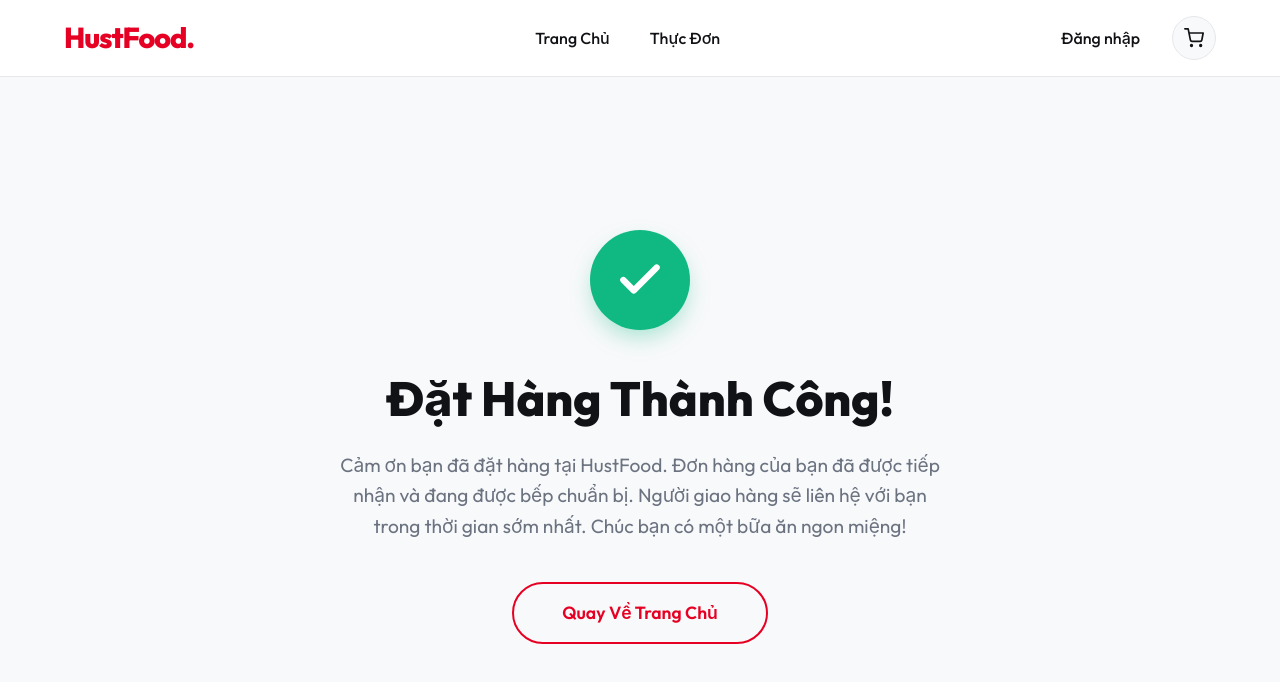
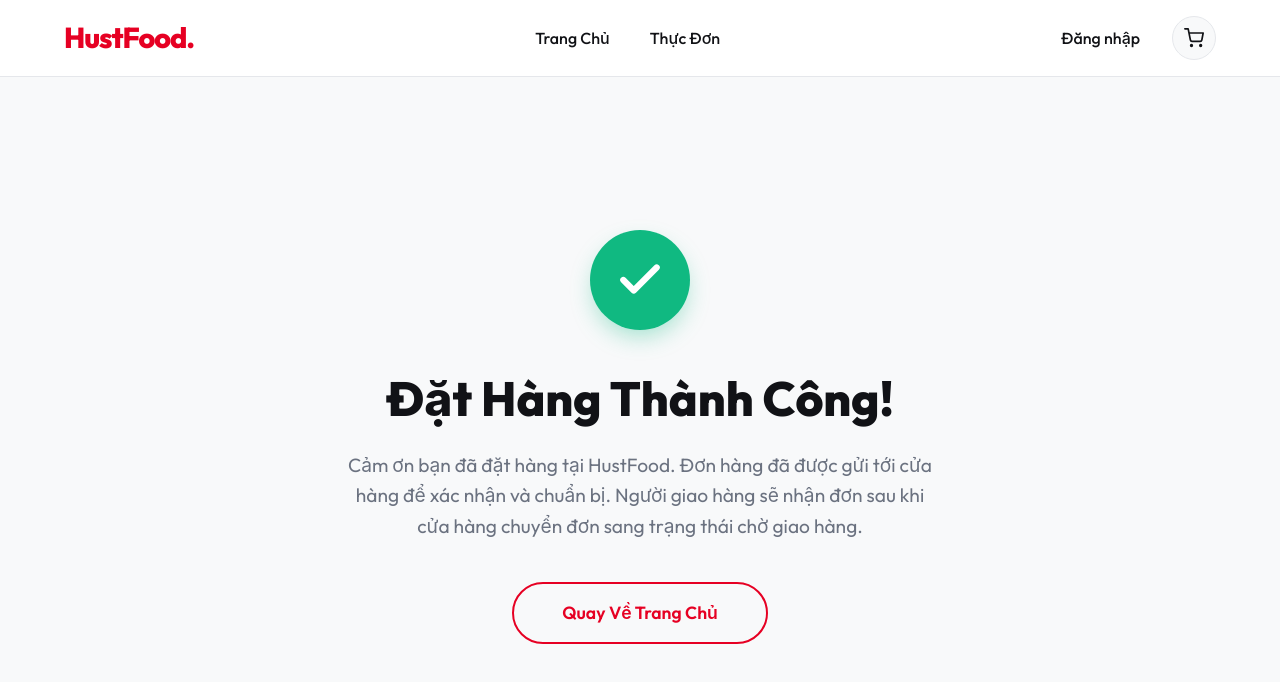
Before and after one commit to iwantagf/HustFood, a Next.js app: page /success in a window 1280 px wide. Shown: the top 682 px of the page. Built offline with nearby package versions, Linux system fonts and the light colour scheme; no server answers.

Commit message:
fix: clarify shipper order readiness flow

```diff
--- a/src/app/shipper/page.js
+++ b/src/app/shipper/page.js
@@ -309,7 +309,7 @@ export default function ShipperPage() {
             {loading ? (
               <tr><td colSpan="8" style={{ textAlign: 'center', padding: '2rem' }}>Đang tải dữ liệu...</td></tr>
             ) : availableOrders.length === 0 ? (
-              <tr><td colSpan="8" style={{ textAlign: 'center', padding: '2rem' }}>Chưa có đơn chờ giao phù hợp.</td></tr>
+              <tr><td colSpan="8" style={{ textAlign: 'center', padding: '2rem' }}>Chưa có đơn chờ giao phù hợp. Đơn mới đặt chỉ hiển thị ở đây sau khi cửa hàng bấm Chờ giao hàng.</td></tr>
             ) : (
               availableOrders.map((order) => (
                 <tr key={order.id}>
--- a/src/app/success/page.js
+++ b/src/app/success/page.js
@@ -38,7 +38,7 @@ export default function SuccessPage() {
         <p className={styles.successDesc}>
           {isPaymentRetry
             ? 'Thanh toán online chưa hoàn tất. Đơn hàng đã được lưu ở trạng thái chờ thanh toán lại để bạn có thể xử lý tiếp với bộ phận hỗ trợ.'
-            : 'Cảm ơn bạn đã đặt hàng tại HustFood. Đơn hàng của bạn đã được tiếp nhận và đang được bếp chuẩn bị. Người giao hàng sẽ liên hệ với bạn trong thời gian sớm nhất. Chúc bạn có một bữa ăn ngon miệng!'}
+            : 'Cảm ơn bạn đã đặt hàng tại HustFood. Đơn hàng đã được gửi tới cửa hàng để xác nhận và chuẩn bị. Người giao hàng sẽ nhận đơn sau khi cửa hàng chuyển đơn sang trạng thái chờ giao hàng.'}
         </p>
         <div className={styles.actionRow}>
           {lastOrders[0] && (
```
